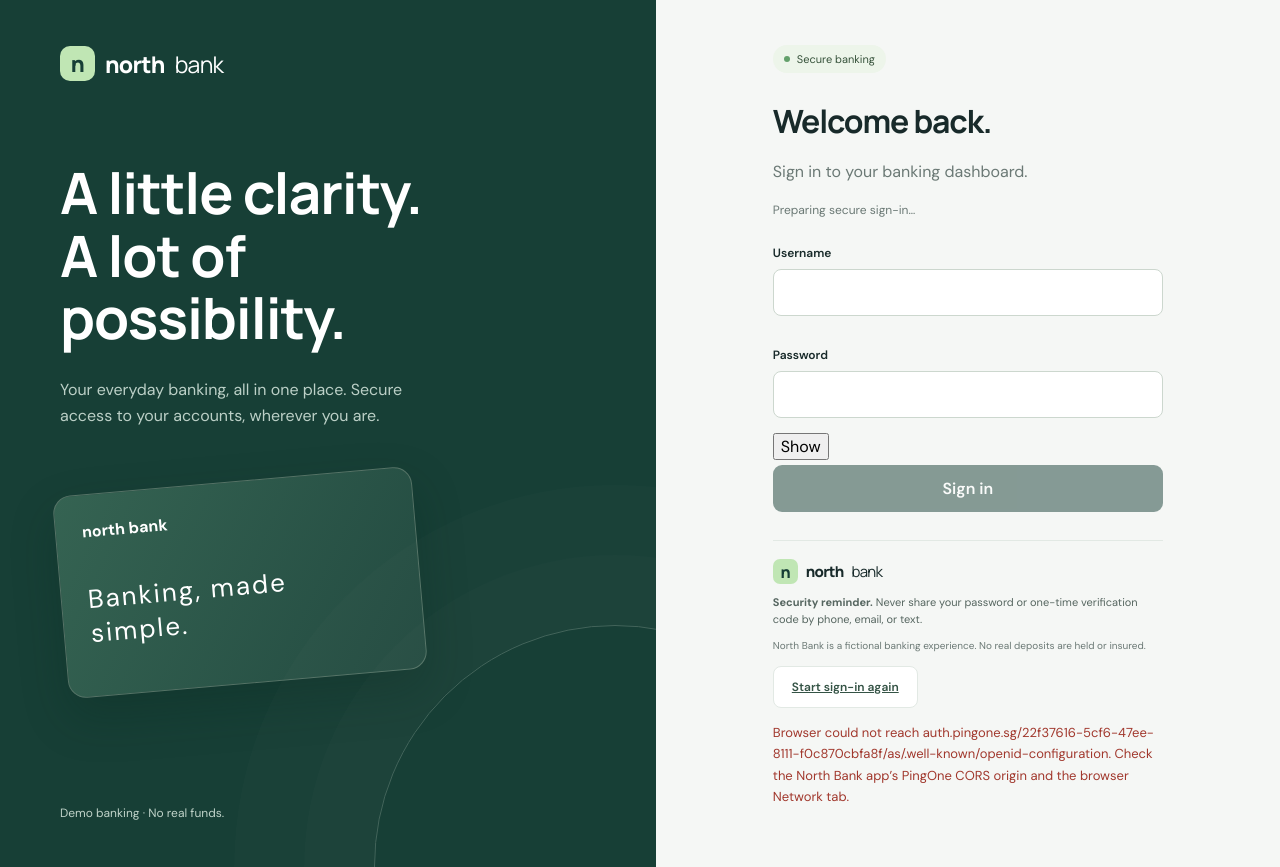
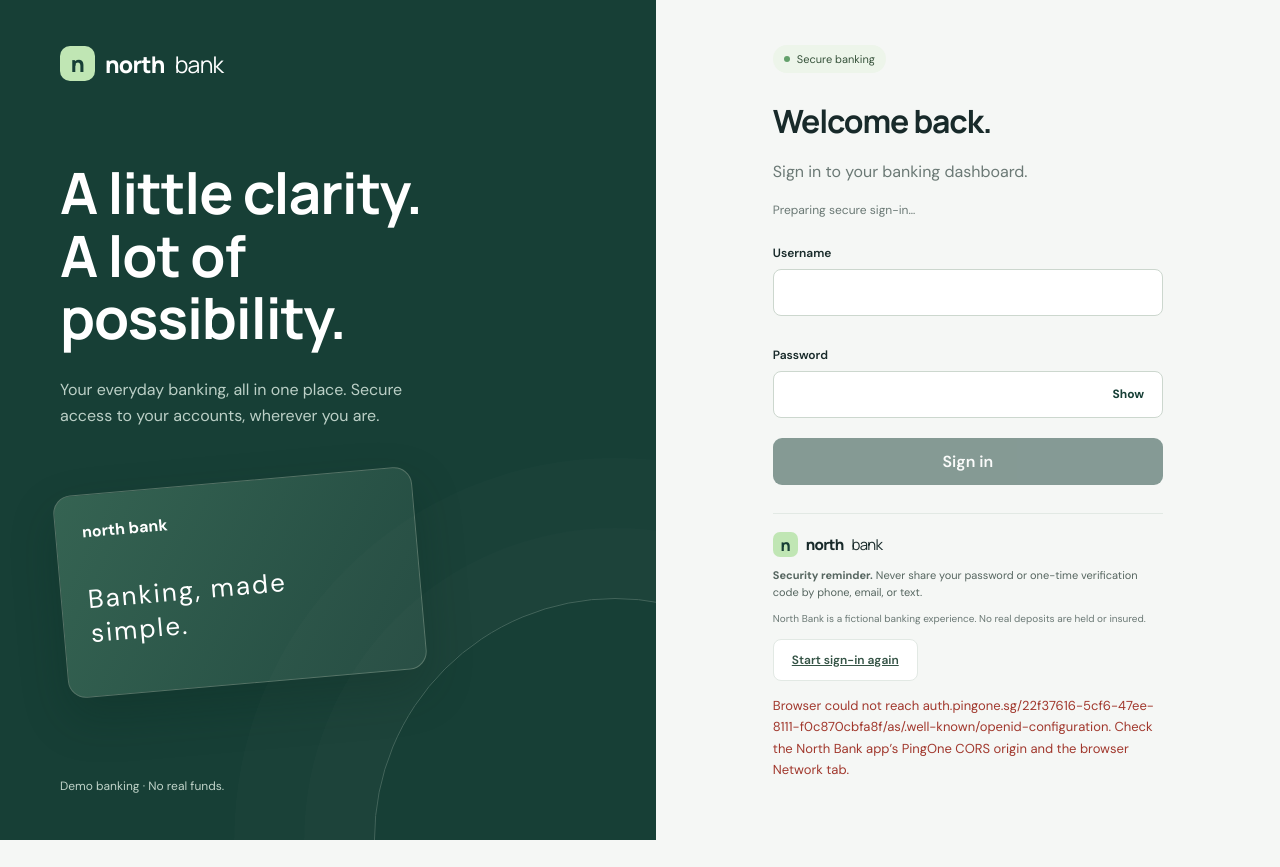
Before and after one commit to johnpelquingua/north-bank-identity-demo, a website: page index.html in a window 1280 px wide. After the commit the page ends 840 px from the top, so only its background shows below. Drawn offline with Linux system fonts and the light colour scheme; no server answers.

Commit message:
Add accessible show password control

```diff
--- a/signon.css
+++ b/signon.css
@@ -7,3 +7,4 @@
 @media(max-width:760px){.nav-group{flex-direction:row;align-items:center;flex:none;gap:4px}.nav-group+.nav-group{margin:0 0 0 8px;padding-left:12px;border-left:1px solid var(--line)}.statement-filters>div{min-width:130px}}
 .login-notice{margin-top:28px;padding-top:18px;border-top:1px solid var(--line);background:transparent}.login-notice .brand{font-size:15px;gap:8px}.login-notice .mark{width:25px;height:25px;border-radius:7px;font-size:16px}.login-notice p{font-size:11px;line-height:1.55;margin:10px 0 0;color:#566660}.login-notice .login-notice-disclosure{font-size:10px;color:var(--muted)}
 .login-inner #change-device{display:inline-flex;align-items:center;justify-content:center;margin-top:16px;max-width:100%}
+.password-field{position:relative}.login-inner .password-field input{padding-right:74px}.password-toggle{position:absolute;right:7px;top:5px;min-width:55px;height:36px;border:0;border-radius:6px;background:transparent;color:var(--green);font-size:12px;font-weight:700}.password-toggle:hover,.password-toggle:focus-visible{background:#edf5ea}
```
